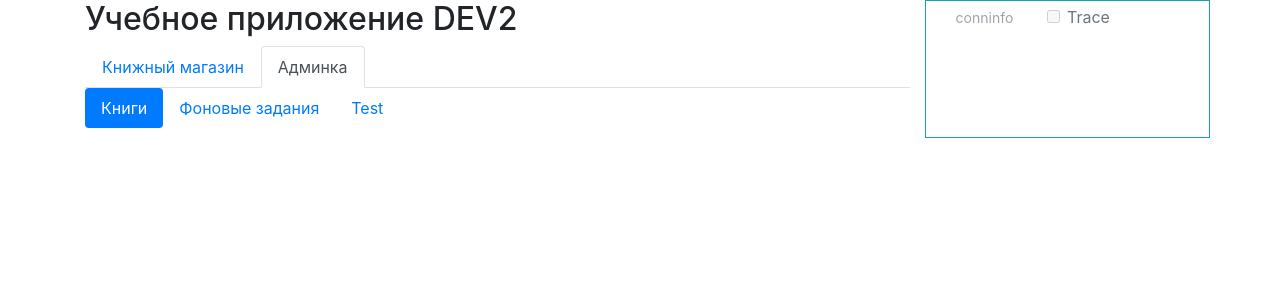
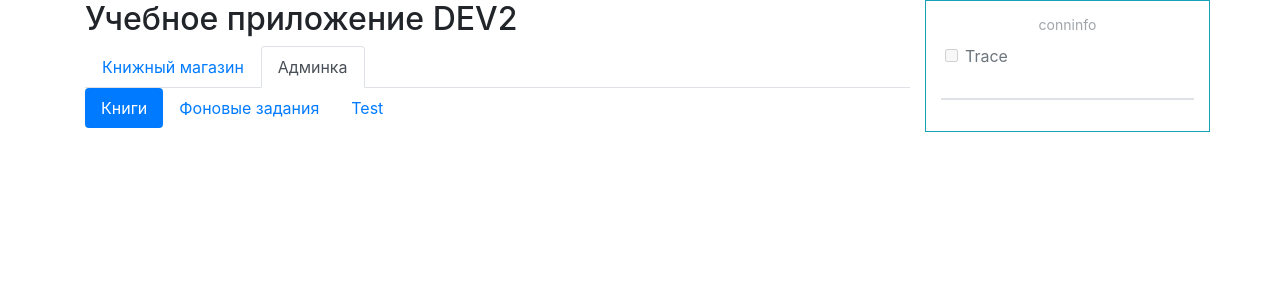
Before and after one commit to i-bash/pg-dev2-web, a PHP site: page / in a window 1280 px wide, after a click on "Админка". Shown: the top 300 px of the page. Run offline with PHP 8.4, Linux system fonts and the light colour scheme.

Commit message:
improve index layout and action pane behavior

```diff
--- a/index.html
+++ b/index.html
@@ -76,14 +76,14 @@
 								<a data-toggle="pill" class="nav-link" href="#" data-page="test">Test</a>
 							  </li>
 							</ul>
-							<div id="page"></div>
+							<div id="page" class="mt-1"></div>
 						  </div>
 						</div>
 					<!--/div-->
 				</div>
-				<div class="col-3 border border-info container">
-					<div class="row">
-						<button id="btn-conninfo" class="col btn btn-link btn-sm" type="button" data-toggle="collapse" data-target="#conninfo" aria-expanded="false" aria-controls="conninfo">
+				<div id="techinfo" class="col-3 border border-info pt-2 pb-2" style="display:flex;flex-flow:column nowrap;">
+					<div style="flex-grow:0">
+						<button id="btn-conninfo" class="col btn btn-link btn-sm" type="button" data-toggle="collapse" data-target="#conninfo-pane" aria-expanded="false" aria-controls="conninfo">
 							conninfo
 						</button>
 						<span class="col form-check m-1" data-toggle="tooltip" data-placement="left" title="SET log_min_duration_statements = 0">
@@ -92,8 +92,10 @@
 						</span>
 						<span id="loader" class="spinner-border spinner-border-sm invisible m-1"></span>
 					</div>
-					<div id="conninfo" class="collapse border pl-2 pr-2"></div>
-					<div id="action" class="mt-2"></div>
+					<div id="conninfo-pane" class="" style="flex-grow:0">
+						<div id="conninfo" class="col-12 border pl-2 pr-2"></div>
+					</div>
+					<div id="action" class="mt-2" style="flex-grow:10;overflow-y:scroll;"></div>
 				</div>
 			</div>
 		</div>
--- a/main.css
+++ b/main.css
@@ -1,18 +1,25 @@
 html{
-	overflow-y: scroll;
+	/*overflow-y: scroll;*/
 }
 
-#error,#notice,#success,#sql{
-	display:none;
+#techinfo{
+	max-height:100vh;
+	/*overflow-y: scroll;*/
 }
 
-#sql{
+.alert{
+	padding:0.3rem 0.3rem;
+}
+
+#action>.alert.sql{
 	word-wrap:break-word;
 }
+#action>.alert.sql>hr{
+	margin:0.3rem 0;
+}
 
-#page{
-	margin-top:10px;
-}
+/***********************************************/
+
 
 #main>div:nth-child(2){
 	background-color:#f8f8f8;
@@ -41,8 +48,3 @@ html{
 #page.catalog [data-toggle="collapse"].collapsed:before {
     content: "\e080   ";
 }
-
-.alert{
-	padding:5px;
-	margin-bottom:10px;
-}
--- a/main.js
+++ b/main.js
@@ -41,8 +41,8 @@ var lib={
 								s=>{
 									return s.trimLeft().replace(/\n/g,'<br/>').replace(/\t/g,'&nbsp;&nbsp;&nbsp;').replace(/\s/g,' ');
 								}
-							).reverse().join(lib.separator);
-							$('<div/>',{class:'alert alert-info'}).html(sqlText).appendTo(actionPane);
+							)./*reverse().*/join(lib.separator);
+							$('<div/>',{class:'sql alert alert-info',role:'alert'}).html(sqlText).appendTo(actionPane);
 						}
 						if(res.notices){
 							res.notices.forEach(
@@ -73,8 +73,7 @@ var lib={
 					},
 					complete:()=>{
 						$('#loader').addClass('invisible').removeClass('visible');
-						$(actionPane).children().last().css('margin-bottom','25px');
-						actionPane.slideDown('slow');
+						$(actionPane).animate({scrollTop:$(actionPane)[0].scrollHeight},1000);
 						lib.chkCmd();
 					}
 				})
@@ -136,6 +135,6 @@ var lib={
 
 	//clear contents of sql, success, error, notice panels
 	clearPanes: ()=>{
-		$('#action').fadeOut('slow',()=>{$('#action').empty();});
+		//$('#action').fadeOut('slow',()=>{$('#action').empty();});
 	}
 };
```
